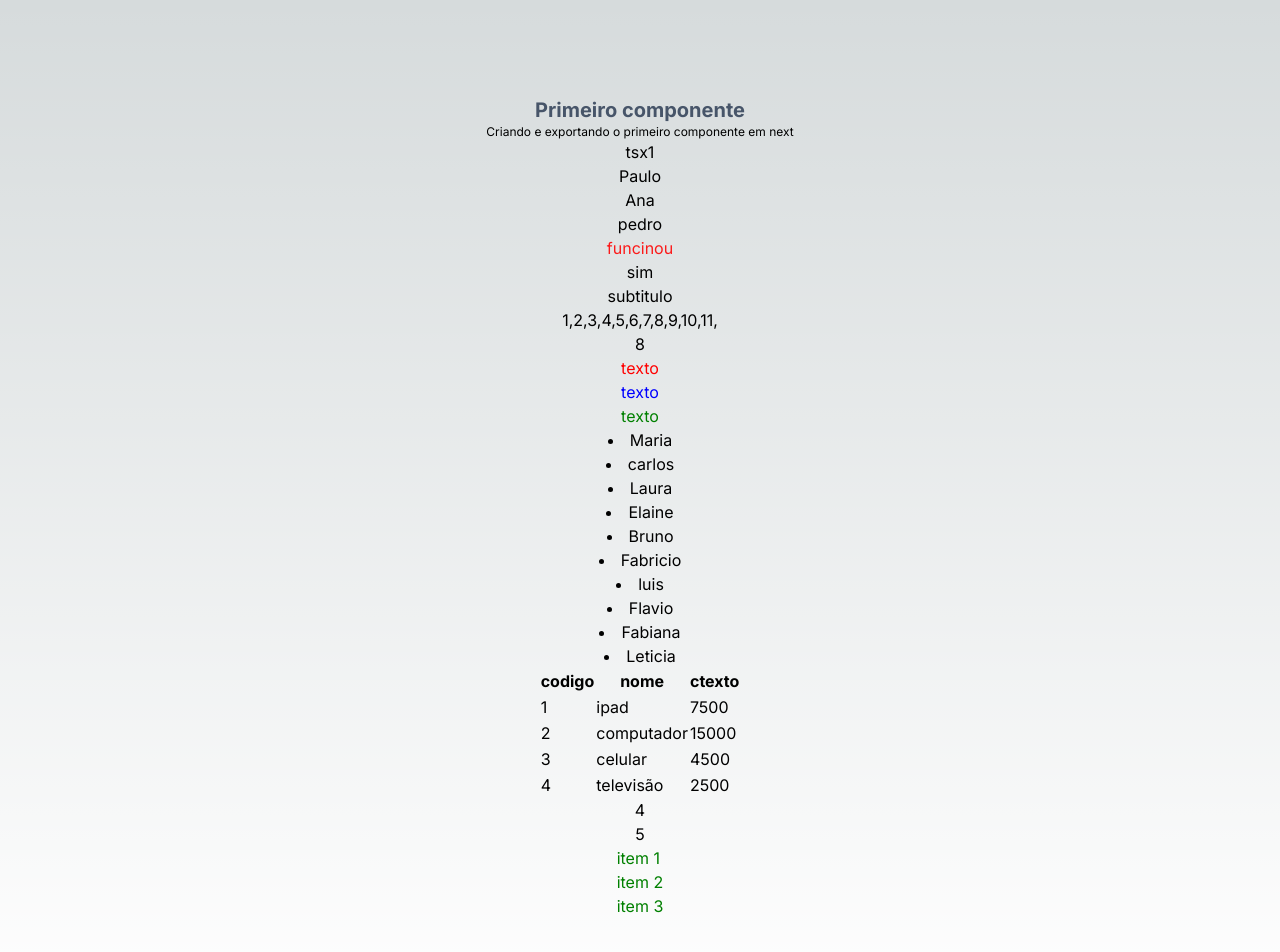
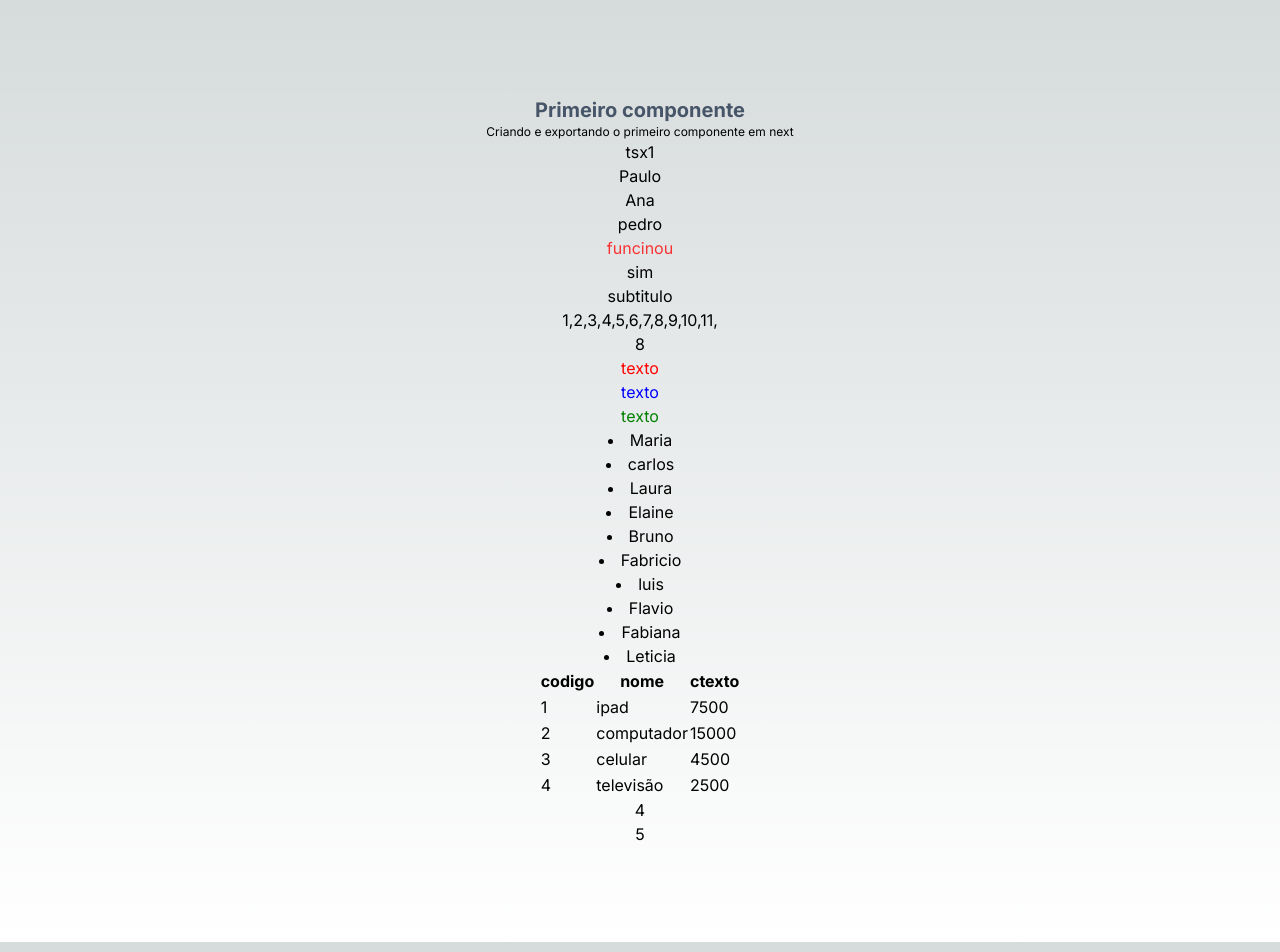
Before and after one commit to Dannick10/nextjsEstudo, a Next.js app in the folder exercicio/: page / in a window 1280 px wide. Shown: the top 952 px of the page. Built offline with nearby package versions, Linux system fonts and the light colour scheme.

Commit message:
comunicaçao indireta

```diff
--- a/exercicio/src/app/page.tsx
+++ b/exercicio/src/app/page.tsx
@@ -31,12 +31,7 @@ export default function Home() {
       <Renderizacao numero={4}/>
       <Renderternario numero={5}/>
       <Renderternario numero={4}/>
-     <GroupList>
-        <Item  conteudo="item 1"/>
-        <Item  conteudo="item 2"/>
-        <Item  conteudo="item 3"/>
 
-     </GroupList>
     </main>
   );
 }
--- /dev/null
+++ b/exercicio/src/components/indireta1/filho1.tsx
@@ -0,0 +1,18 @@
+import React from 'react'
+
+
+type Props = {
+    funcao: Function
+}
+
+const Filho1 = (props: Props) => {
+
+
+  return (
+    <div>
+        <button onClick={(e) => {props.funcao('opa','eba',2)}}>Filho</button>
+    </div>
+  )
+}
+
+export default Filho1
--- /dev/null
+++ b/exercicio/src/components/indireta1/pai1.tsx
@@ -0,0 +1,20 @@
+import React from 'react'
+import Filho1 from './filho1'
+
+type Props = {}
+
+const Pai1 = (props: Props) => {
+
+    const falarcomigo = (...param) => {
+        console.log(param)
+    }
+
+
+  return (
+    <div>
+        <Filho1 funcao={falarcomigo}/>
+    </div>
+  )
+}
+
+export default Pai1
--- /dev/null
+++ b/exercicio/src/pages/comunicacaoindireta/indireta.tsx
@@ -0,0 +1,15 @@
+import Pai1 from '@/components/indireta1/pai1'
+import React from 'react'
+
+type Props = {}
+
+const indireta = (props: Props) => {
+
+  return (
+    <div>indiaareta
+    <Pai1/>
+    </div>
+  )
+}
+
+export default indireta
```
